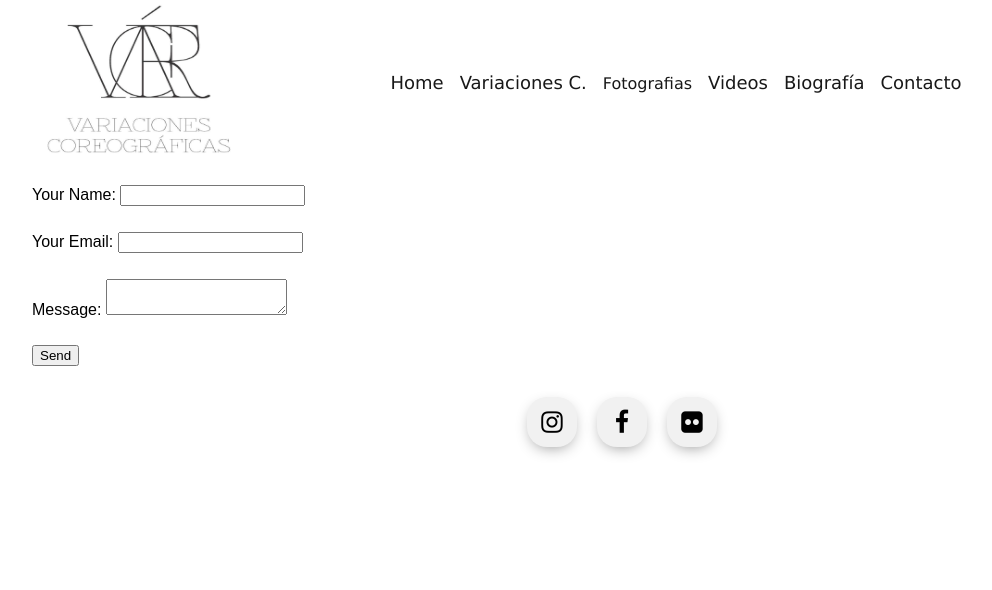
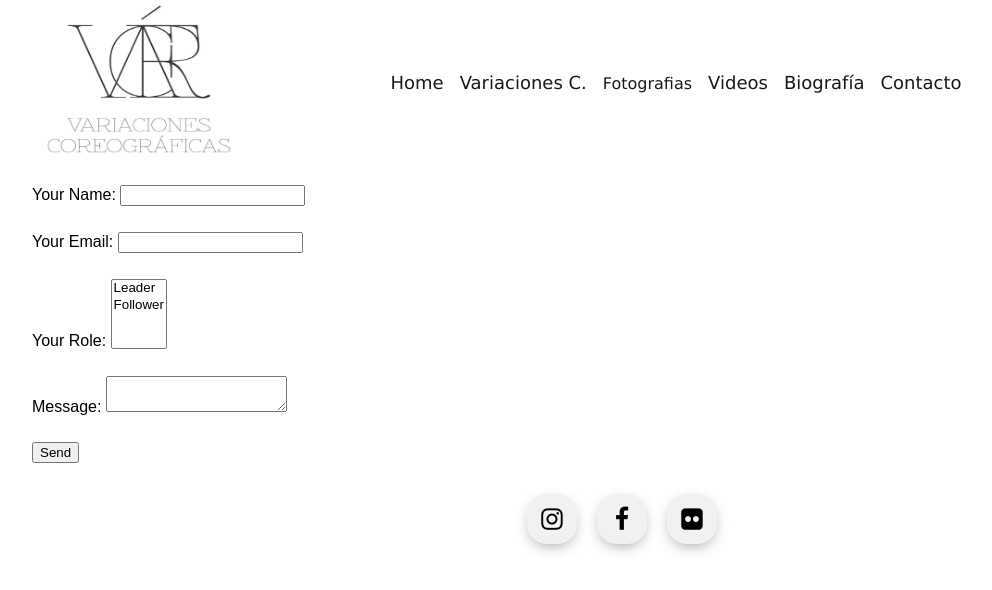
Before and after one commit to davidroman-hub/ScenicArts, a React (Create React App) app: page /Contact-me in a window 1280 px wide. Shown: the top 590 px of the page, without its empty margins (18-1010 px from the left). Built offline with nearby package versions, Linux system fonts and the light colour scheme; the HTML template or start-up script is replaced by a standard one.

Commit message:
'testing2'

```diff
--- a/src/pages/Contact-me/contactme.js
+++ b/src/pages/Contact-me/contactme.js
@@ -107,22 +107,21 @@
 class ContactMe extends Component{
   render() {
       return(
-        <form name="contact" method="post">
-        <input type="hidden" name="form-name" value="contact" />
+        <form name="contact" method="POST" data-netlify="true">
         <p>
-          <label>
-            Your Name: <input type="text" name="name" />
-          </label>
+          <label>Your Name: <input type="text" name="name" /></label>
         </p>
         <p>
-          <label>
-            Your Email: <input type="email" name="email" />
-          </label>
+          <label>Your Email: <input type="email" name="email" /></label>
         </p>
         <p>
-          <label>
-            Message: <textarea name="message"></textarea>
-          </label>
+          <label>Your Role: <select name="role[]" multiple>
+            <option value="leader">Leader</option>
+            <option value="follower">Follower</option>
+          </select></label>
+        </p>
+        <p>
+          <label>Message: <textarea name="message"></textarea></label>
         </p>
         <p>
           <button type="submit">Send</button>
```
